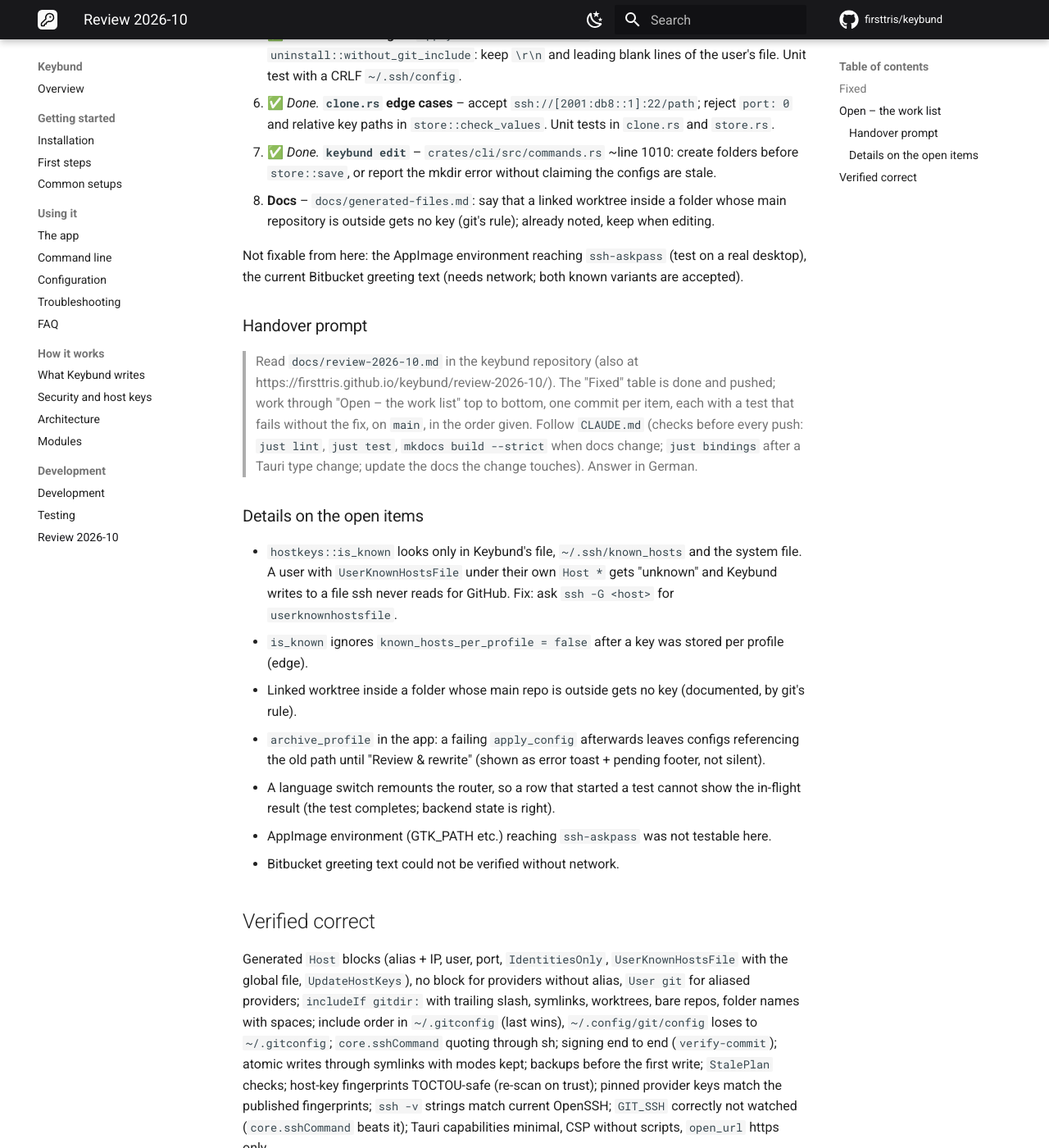
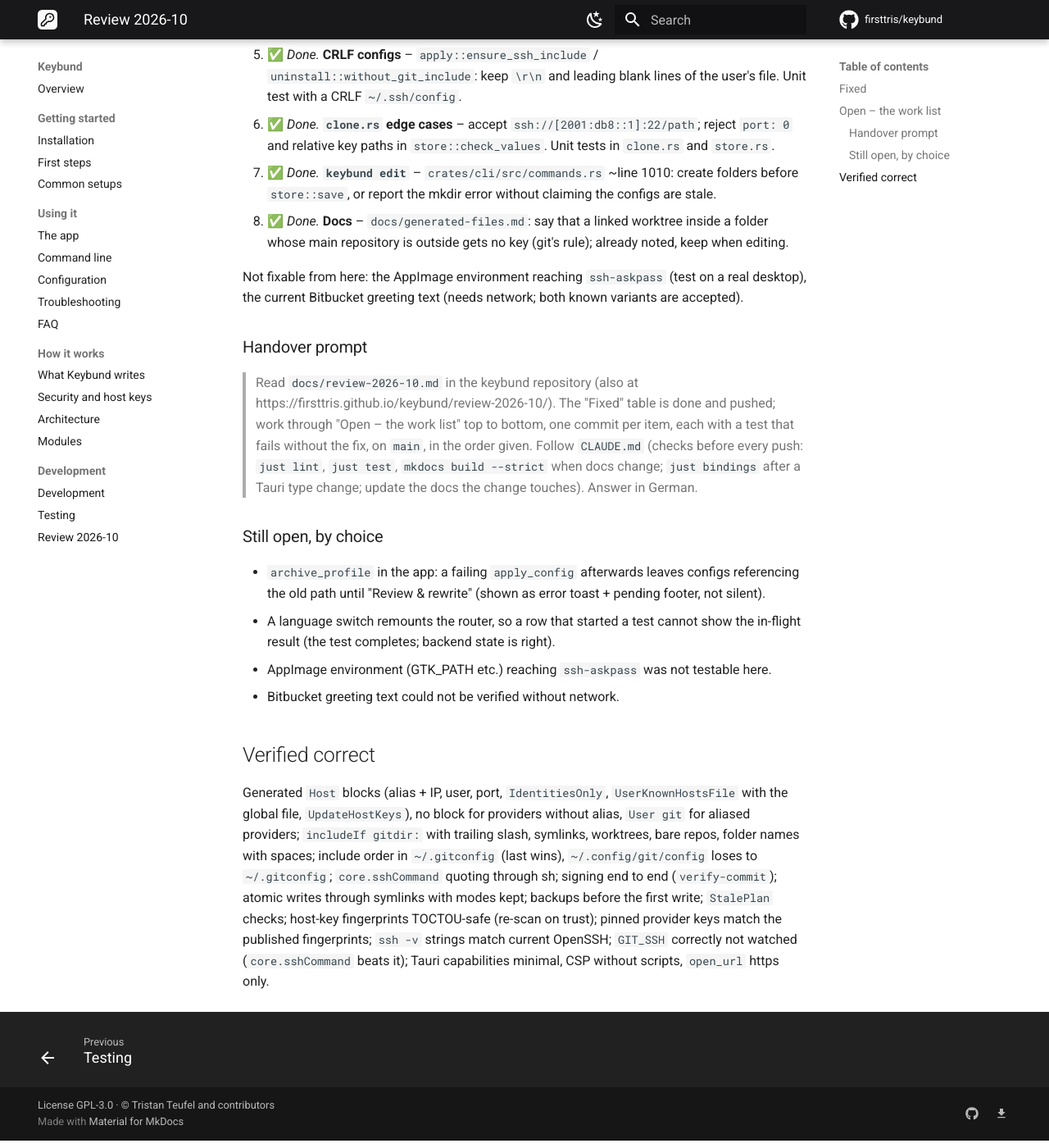
Before and after one commit to firsttris/keybund, an MkDocs documentation site: the page built from docs/review-2026-10.md, in a window 1280 px wide and 1400 px high, scrolled down 4049 px. Shown: the whole window at 82% size. Built offline with MkDocs 1.6.1 and Material for MkDocs 9.7.7, drawn with Linux system fonts in a browser that asks for light colours; comment, search, counter and statistics services are not loaded; some of the changed text lies outside the part shown.

Commit message:
Test the worktree rule the docs describe; close the review work list
docs/generated-files.md says a linked worktree follows its main
repository: inside a folder with the main repository outside it gets no
key, outside a folder with the main repository inside it keeps the key.
A git test now holds the docs to that. The review page marks all eight
open items as done.

Review 2026-10, open item 8.

Co-Authored-By: Claude Opus 5.5 <noreply@anthropic.com>
Claude-Session: https://claude.ai/code/session_01KHJDG57y6km2rUeUvQYP1j

```diff
--- a/docs/review-2026-10.md
+++ b/docs/review-2026-10.md
@@ -37,7 +37,8 @@ HOME. This page records what was found, what was fixed (commits on `main` from `
 
 ## Open – the work list
 
-Nothing here loses data or breaks a login; all of it is correctness at the edges. Each item
+All eight items are done (commits `b2755fd` … on `main`, each with a test). Nothing here lost data
+or broke a login; all of it was correctness at the edges. Each item
 names the file and the test to write (a test that fails without the fix, next to the existing ones).
 
 1. ✅ *Done.* **Known-hosts file as ssh sees it** – `crates/core/src/hostkeys.rs` `files()`/`is_known`: ask
@@ -61,7 +62,7 @@ names the file and the test to write (a test that fails without the fix, next to
    relative key paths in `store::check_values`. Unit tests in `clone.rs` and `store.rs`.
 7. ✅ *Done.* **`keybund edit`** – `crates/cli/src/commands.rs` ~line 1010: create folders before
    `store::save`, or report the mkdir error without claiming the configs are stale.
-8. **Docs** – `docs/generated-files.md`: say that a linked worktree inside a folder whose main
+8. ✅ *Done.* **Docs** – `docs/generated-files.md`: say that a linked worktree inside a folder whose main
    repository is outside gets no key (git's rule); already noted, keep when editing.
 
 Not fixable from here: the AppImage environment reaching `ssh-askpass` (test on a real desktop),
@@ -76,13 +77,8 @@ the current Bitbucket greeting text (needs network; both known variants are acce
 > push: `just lint`, `just test`, `mkdocs build --strict` when docs change; `just bindings` after
 > a Tauri type change; update the docs the change touches). Answer in German.
 
-### Details on the open items
+### Still open, by choice
 
-- `hostkeys::is_known` looks only in Keybund's file, `~/.ssh/known_hosts` and the system file. A
-  user with `UserKnownHostsFile` under their own `Host *` gets "unknown" and Keybund writes to a file
-  ssh never reads for GitHub. Fix: ask `ssh -G <host>` for `userknownhostsfile`.
-- `is_known` ignores `known_hosts_per_profile = false` after a key was stored per profile (edge).
-- Linked worktree inside a folder whose main repo is outside gets no key (documented, by git's rule).
 - `archive_profile` in the app: a failing `apply_config` afterwards leaves configs referencing the
   old path until "Review & rewrite" (shown as error toast + pending footer, not silent).
 - A language switch remounts the router, so a row that started a test cannot show the in-flight
```
Also changed, not shown: 1 other file.
